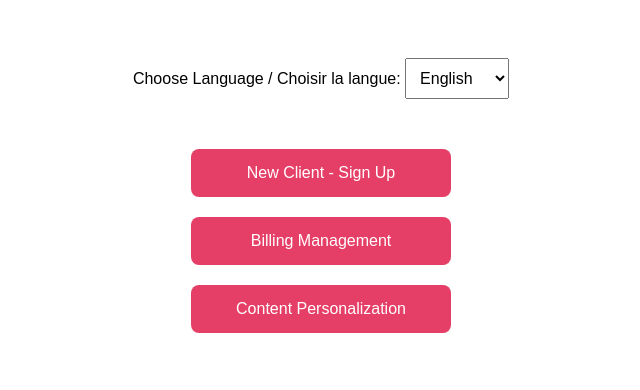
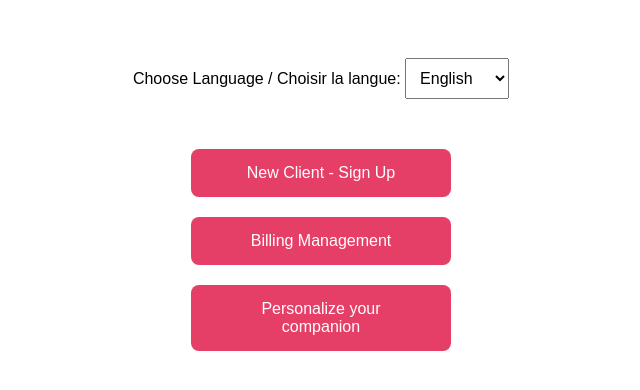
Before and after one commit to amicalai/amical-public, a plain HTML site: page index.html in a window 1280 px wide. Shown: the whole page, without its empty margins (319-959 px from the left). Drawn offline with Linux system fonts and the light colour scheme.

Commit message:
Update index.html

```diff
--- a/index.html
+++ b/index.html
@@ -40,9 +40,9 @@
         });
       } else {
         const links = [
-          { href: "https://snippet.pricewell.io/pricing/22c92117-b829-4416-a889-1d38112a2d80", text: "New Client - Sign Up" },
-          { href: "https://billing.amical-ai.com/p/login/bIYcNvbkD78GgyA000", text: "Billing Management" },
-          { href: "https://www.appsheet.com/start/6912990d-9afe-4723-92d8-a14f51ef0e86", text: "Content Personalization" }
+          { href: "https://snippet.pricewell.io/pricing/911f62b7-deb6-4389-982c-0edae2a383df", text: "New Client - Sign Up" },
+          { href: "https://snippet.pricewell.io/portal/209e8121-9e67-4257-9583-994106f1c78f", text: "Billing Management" },
+          { href: "https://www.appsheet.com/start/6912990d-9afe-4723-92d8-a14f51ef0e86", text: "Personalize your companion" }
         ];
         links.forEach(link => {
           const a = document.createElement('a');
```
